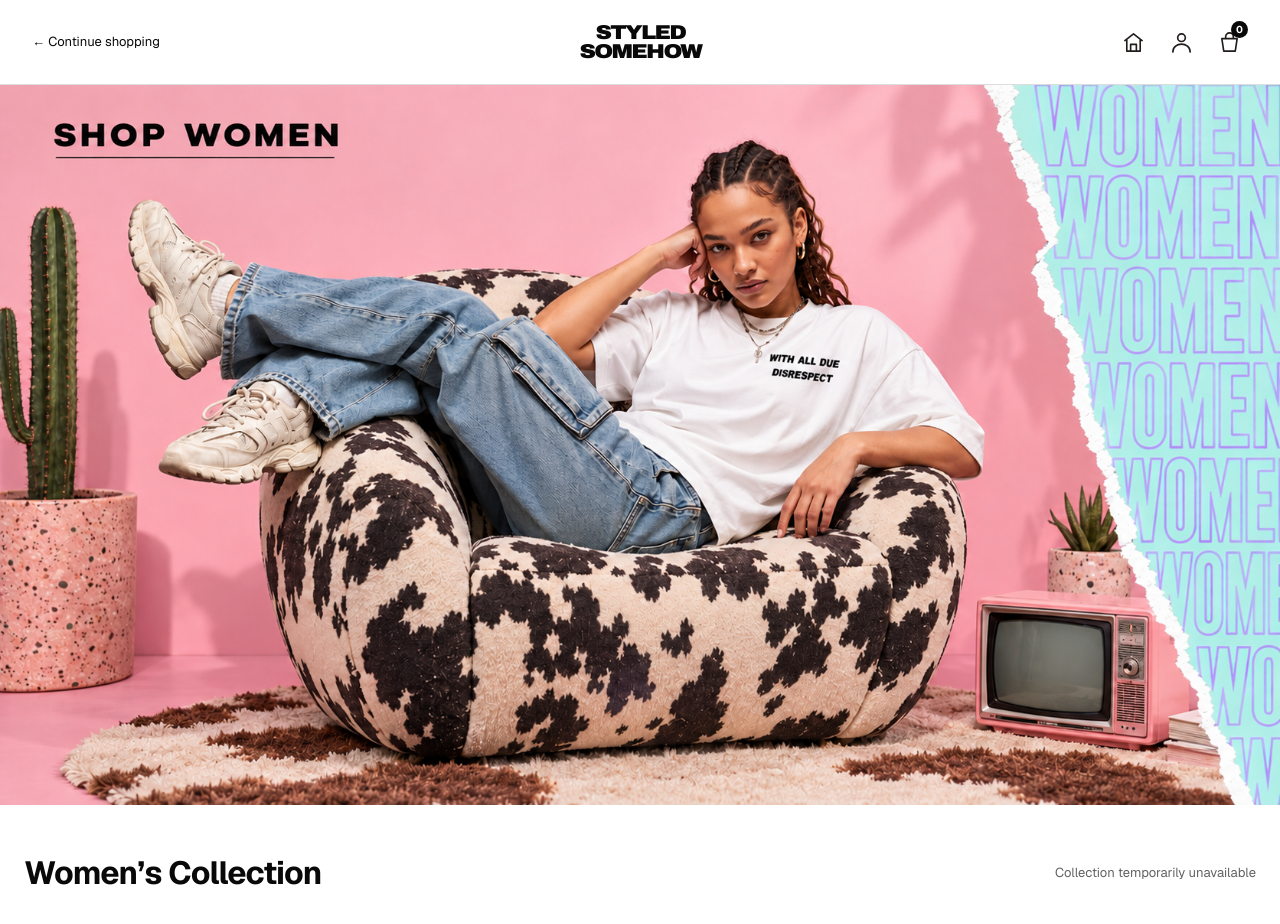
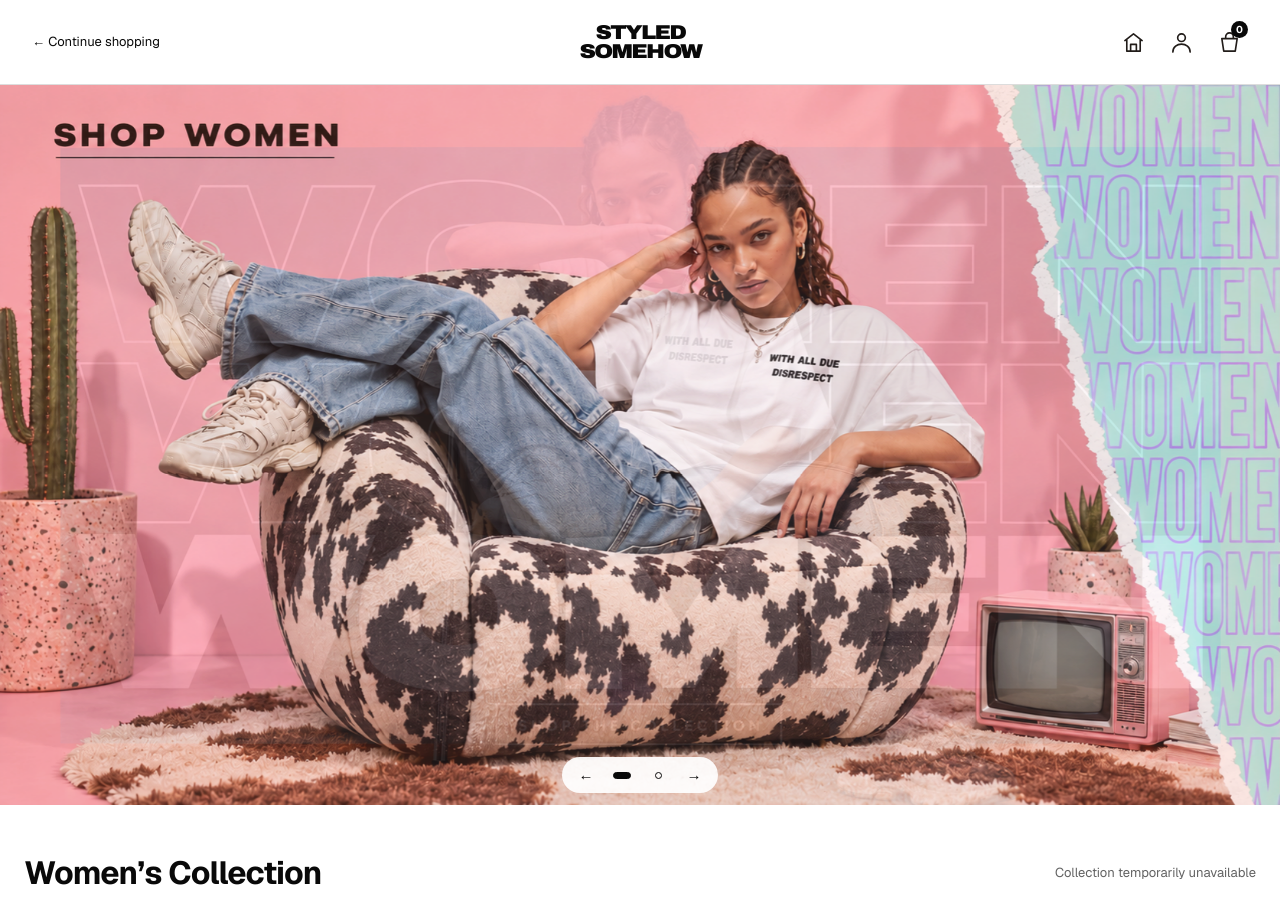
Before and after one commit to Khushi-24/Styled-Somehow, a Next.js app in the folder frontend/: page /collections/women in a window 1280 px wide. Shown: the top 924 px of the page. Built offline with nearby package versions, Linux system fonts and the light colour scheme; no server answers.

Commit message:
Add women’s campaign carousel linked to collection

```diff
--- a/frontend/app/collections/women/page.tsx
+++ b/frontend/app/collections/women/page.tsx
@@ -1,3 +1,4 @@
+import WomenCollectionBanner from "../../components/women-collection-banner";
 import StoreHeader from "../../components/store-header";
 import Image from "next/image";
 import Link from "next/link";
@@ -9,7 +10,7 @@ export default async function Collection() {
  const all = await getProducts().catch(() => null);
  const products = all?.filter(p => p.collections.includes("women")).sort((a,b)=>a.collectionOrder-b.collectionOrder || a.sortOrder-b.sortOrder);
  return <main className="collection-page"><StoreHeader/>
- <Link href="#women-collection" className="collection-banner collection-banner--women" aria-label="Shop women — browse the collection below"><Image src="/images/women-pastel-editorial.webp" alt="Shop Women: braided model in a white oversized tee and blue jeans reclining in a pastel pink studio" fill sizes="100vw" unoptimized preload /></Link>
+ <WomenCollectionBanner />
  <section id="women-collection" className="collection-products"><header className="collection-heading"><h1>Women’s Collection</h1><p>{products ? `${products.length} products` : "Collection temporarily unavailable"}</p></header>
  <div className="collection-grid">{products?.map(p => <article id={productAnchor(p)} key={p.id} className="new-in__product"><Link prefetch={false} href={`/products/${p.slug}?from=women`}><div className="new-in__image"><Image src={p.media[0].url} alt={p.media[0].alt} fill sizes="(max-width: 620px) 46vw, 25vw" unoptimized={p.media[0].url.startsWith("/api/")} />{p.newIn && <span className="new-in__badge">NEW</span>}</div><h2>{p.name}</h2><p className="product-price">{p.originalPrice>p.price && <del>{money(p.originalPrice)}</del>}<span>{money(p.price)}</span>{p.originalPrice>p.price && <span className="product-saving">Save {saving(p)}%</span>}</p>{p.colours.length>1 && <p className="collection-colours">{p.colours.join(" / ")}</p>}</Link></article>)}</div>{products?.length === 0 && <p>New styles are on their way.</p>}</section></main>;
 }
--- /dev/null
+++ b/frontend/app/components/women-collection-banner.tsx
@@ -0,0 +1,35 @@
+"use client";
+
+import Image from "next/image";
+import { useEffect, useState } from "react";
+
+const slides = [
+ {src:"/images/women-pastel-editorial.webp",alt:"Shop Women — pastel studio campaign"},
+ {src:"/images/women-orange-editorial.webp",alt:"Shop the women’s collection — orange frame campaign"},
+];
+
+export default function WomenCollectionBanner(){
+ const [active,setActive]=useState(0);
+ const [paused,setPaused]=useState(false);
+ useEffect(()=>{
+  if(paused || window.matchMedia("(prefers-reduced-motion: reduce)").matches)return;
+  const timer=window.setInterval(()=>setActive(i=>(i+1)%slides.length),2500);
+  return ()=>window.clearInterval(timer);
+ },[paused]);
+ function scrollToCollection(event:React.MouseEvent<HTMLAnchorElement>){
+  const target=document.getElementById("women-collection");
+  if(!target || event.ctrlKey || event.metaKey || event.shiftKey || event.altKey)return;
+  event.preventDefault();
+  target.scrollIntoView({behavior:window.matchMedia("(prefers-reduced-motion: reduce)").matches?"instant":"smooth",block:"start"});
+ }
+ return <section className="women-banner-carousel" aria-label="Women’s collection campaigns" aria-roledescription="carousel" onMouseEnter={()=>setPaused(true)} onMouseLeave={()=>setPaused(false)} onFocusCapture={()=>setPaused(true)} onBlurCapture={event=>{if(!event.currentTarget.contains(event.relatedTarget))setPaused(false);}}>
+  {slides.map((slide,i)=><a key={slide.src} href="#women-collection" className={`women-banner-carousel__slide${i===active?" is-active":""}`} aria-hidden={i!==active} tabIndex={i===active?0:-1} onClick={scrollToCollection} aria-label="Shop women — scroll to the collection">
+   <Image unoptimized src={slide.src} alt={slide.alt} width={1672} height={941} loading="eager" fetchPriority={i===0?"high":"auto"}/>
+  </a>)}
+  <div className="women-banner-carousel__controls" aria-label="Choose a banner">
+   <button type="button" aria-label="Previous banner" onClick={()=>setActive(i=>(i+slides.length-1)%slides.length)}>←</button>
+   {slides.map((slide,i)=><button type="button" key={slide.src} className="women-banner-carousel__dot" aria-label={`Show banner ${i+1}`} aria-current={active===i?"true":undefined} onClick={()=>setActive(i)}><span/></button>)}
+   <button type="button" aria-label="Next banner" onClick={()=>setActive(i=>(i+1)%slides.length)}>→</button>
+  </div>
+ </section>;
+}
--- a/frontend/app/globals.css
+++ b/frontend/app/globals.css
@@ -348,3 +348,15 @@ input,select,textarea{font-family:inherit}
 .collection-banner--women{display:block}
 .collection-banner--women:focus-visible{outline:3px solid #090909;outline-offset:-3px}
 #women-collection{scroll-margin-top:24px}
+
+.women-banner-carousel{position:relative;aspect-ratio:1672/941;overflow:hidden;background:#f5b4c5}
+.women-banner-carousel__slide{position:absolute;inset:0;opacity:0;pointer-events:none;transition:opacity .65s ease}
+.women-banner-carousel__slide.is-active{opacity:1;pointer-events:auto}
+.women-banner-carousel__slide img{display:block;width:100%;height:100%;object-fit:contain}
+.women-banner-carousel__controls{position:absolute;bottom:12px;left:50%;transform:translateX(-50%);display:flex;align-items:center;padding:0 6px;border-radius:24px;background:rgba(255,255,255,.92)}
+.women-banner-carousel__controls button{display:grid;place-items:center;width:36px;height:36px;border:0;background:transparent;cursor:pointer}
+.women-banner-carousel__dot span{width:7px;height:7px;border:1px solid #090909;border-radius:20px}
+.women-banner-carousel__dot[aria-current=true] span{width:18px;background:#090909}
+.women-banner-carousel :focus-visible{outline:2px solid #090909;outline-offset:-3px}
+@media(max-width:620px){.women-banner-carousel__controls{bottom:6px}.women-banner-carousel__controls button{width:28px;height:28px}}
+@media(prefers-reduced-motion:reduce){.women-banner-carousel__slide{transition:none}}
```
Also changed, not shown: frontend/public/images/women-orange-editorial.webp (added).
